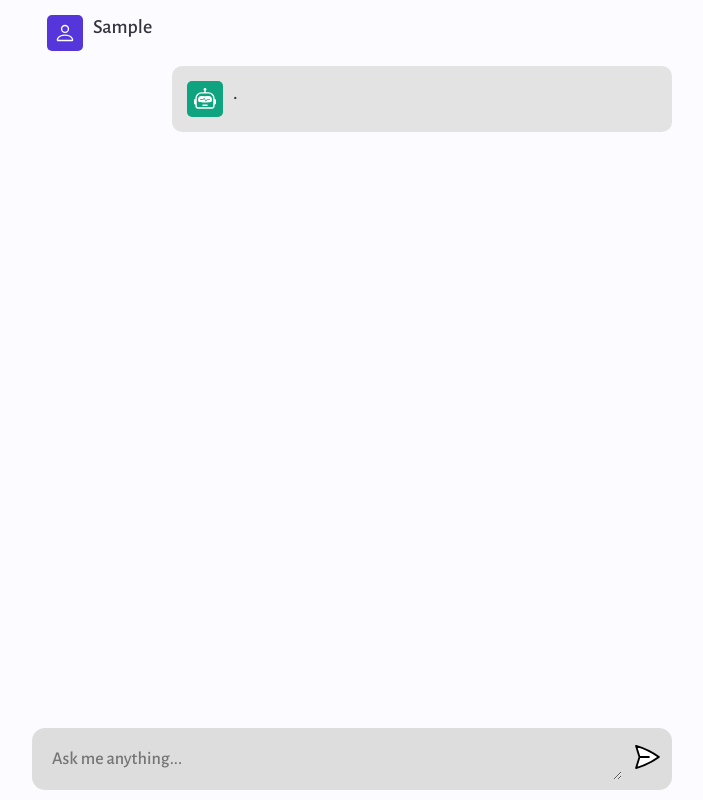
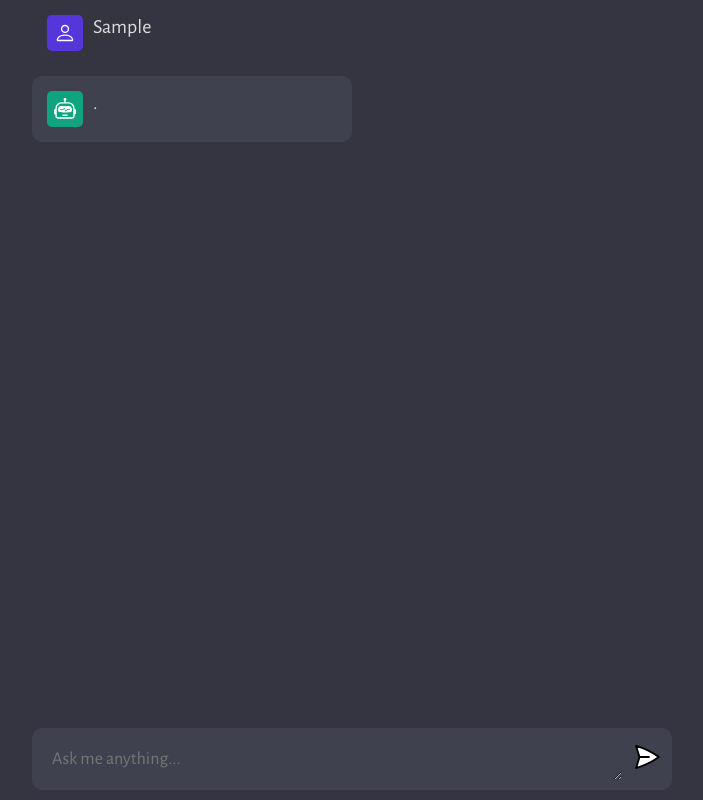
Before and after one commit to RaoulBock/Noxus---OpenAI-ChatBoT, a website built with Vite: page client/index.html in a window 1280 px wide. Both pictures are taken after typing "Sample" into the empty fields and a click on the button 935 px from the left and 759 px from the top of the page. Shown: the whole page, without its empty margins (288-991 px from the left). Built offline with nearby package versions, Linux system fonts and the light colour scheme.

Commit message:
front-end

```diff
--- a/client/style.css
+++ b/client/style.css
@@ -14,7 +14,7 @@ body {
 #app {
   width: 100vw;
   height: 100vh;
-  background: #fcfbff;
+  background: #343541;
 
   display: flex;
   flex-direction: column;
@@ -27,11 +27,14 @@ body {
   width: 50%;
   height: 100%;
   overflow-y: scroll;
-  /* display: flex; */
+
+  display: flex;
   flex-direction: column;
   gap: 10px;
+
   -ms-overflow-style: none;
   scrollbar-width: none;
+
   padding-bottom: 20px;
   scroll-behavior: smooth;
 }
@@ -42,14 +45,13 @@ body {
 }
 
 .wrapper {
-  width: 500px;
+  width: 50%;
   padding: 15px;
 }
 
 .ai {
-  background: #e3e3e3;
+  background: #40414F;
   border-radius: 10px;
-  float: right;
 }
 
 .chat {
@@ -87,11 +89,12 @@ body {
 
 .message {
   flex: 1;
-  color: #343541;
+
+  color: #dcdcdc;
   font-size: 20px;
+
   max-width: 100%;
   overflow-x: scroll;
-  font-weight: 500;
 
   /*
    * white space refers to any spaces, tabs, or newline characters that are used to format the CSS code
@@ -99,7 +102,7 @@ body {
    * The pre-wrap value allows the browser to wrap long lines of text onto multiple lines if necessary.
    * The default value for the white-space property in CSS is "normal". This tells the browser to collapse multiple white space characters into a single space, and to wrap text onto multiple lines as needed to fit within its container.
   */
-
+  white-space: pre-wrap;
 
   -ms-overflow-style: none;
   scrollbar-width: none;
@@ -113,21 +116,22 @@ body {
 form {
   width: 50%;
   max-width: 1280px;
-  margin: 10px auto;
+  margin: 0 auto;
   padding: 10px;
-  background: #ddd;
+  background: #40414F;
   display: flex;
   flex-direction: row;
+  margin-bottom: 10px;
   gap: 10px;
-  border-radius: 13px;
+  border-radius: 10px;
 }
 
 textarea {
   width: 100%;
 
-  color: #404040;
+  color: #fff;
   font-size: 18px;
-  font-weight: 500;
+
   padding: 10px;
   background: transparent;
   border-radius: 5px;
```
